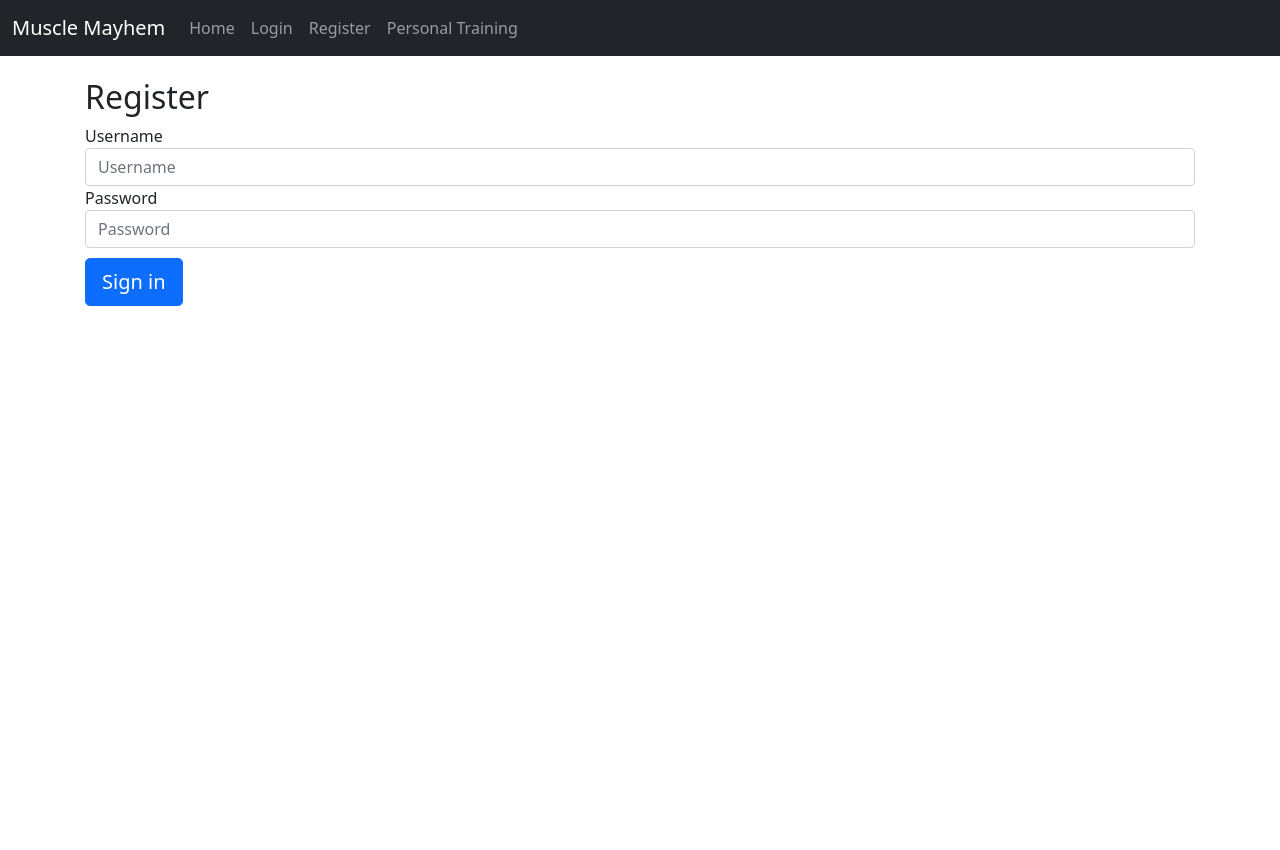
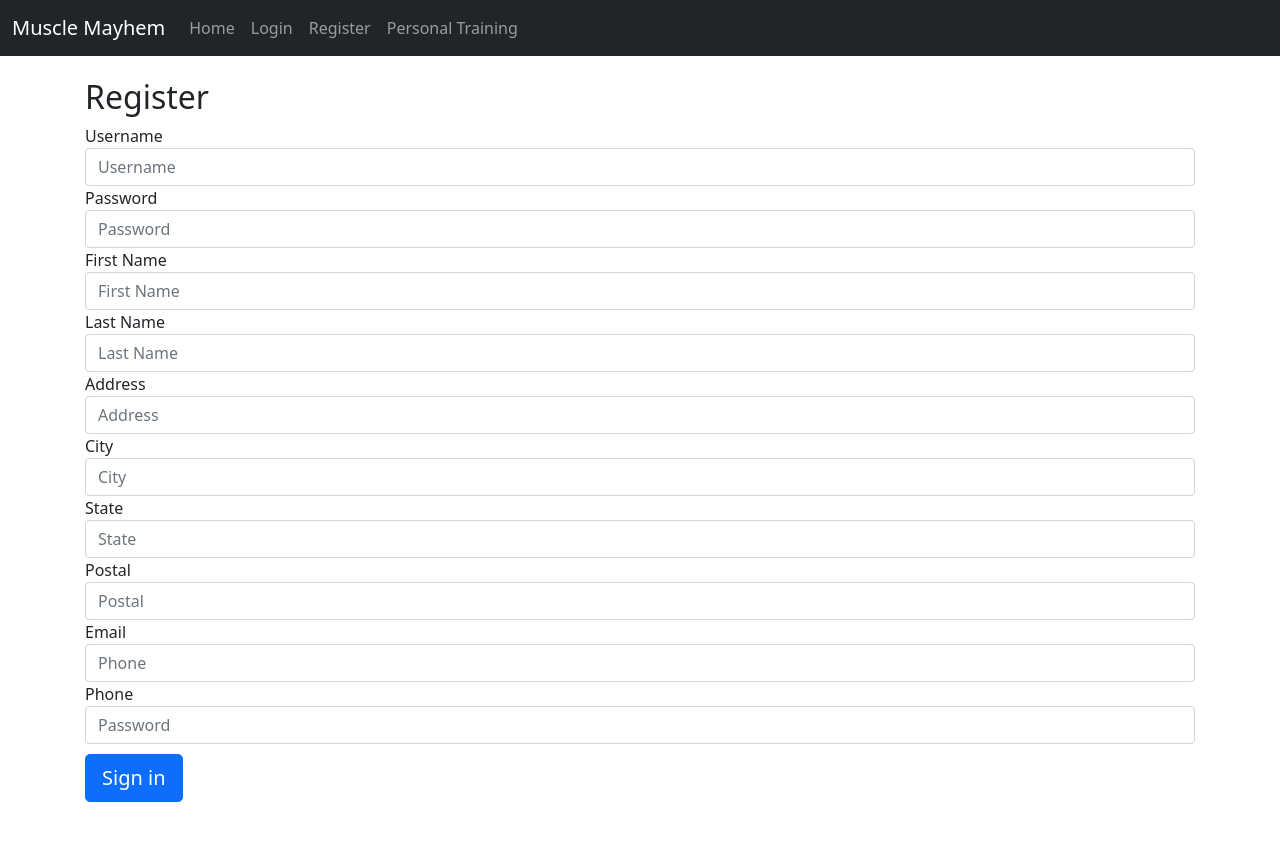
Before and after one commit to jwaynemax/final_web_technologies_II, a PHP site: template view/register.twig in a window 1280 px wide. Before the commit the page ends 306 px from the top, so only its background shows below. Run offline with PHP 8.4, Linux system fonts and the light colour scheme; the template is opened without the code that fills it, so the values that code supplies are empty; some libraries are stand-ins or nearby versions.

Commit message:
Registration view updated

```diff
--- a/view/register.twig
+++ b/view/register.twig
@@ -9,6 +9,22 @@
             <input type="text" id="username" class="form-control" placeholder="Username">
             <label for="password" class="sr-only">Password</label>
             <input type="password" id="password" class="form-control" placeholder="Password">
+            <label for="firstName" class="sr-only">First Name</label>
+            <input type="text" id="firstName" class="form-control" placeholder="First Name">
+            <label for="lastName" class="sr-only">Last Name</label>
+            <input type="text" id="lastName" class="form-control" placeholder="Last Name">
+            <label for="address" class="sr-only">Address</label>
+            <input type="text" id="address" class="form-control" placeholder="Address">
+            <label for="city" class="sr-only">City</label>
+            <input type="text" id="city" class="form-control" placeholder="City">
+            <label for="state" class="sr-only">State</label>
+            <input type="text" id="state" class="form-control" placeholder="State">
+            <label for="postal" class="sr-only">Postal</label>
+            <input type="text" id="postal" class="form-control" placeholder="Postal">
+            <label for="email" class="sr-only">Email</label>
+            <input type="text" id="phone" class="form-control" placeholder="Phone">
+            <label for="password" class="sr-only">Phone</label>
+            <input type="text" id="password" class="form-control" placeholder="Password">
             <button class="btn btn-lg btn-primary btn-block" type="submit">Sign in</button>
         </form>
     </div>
```
